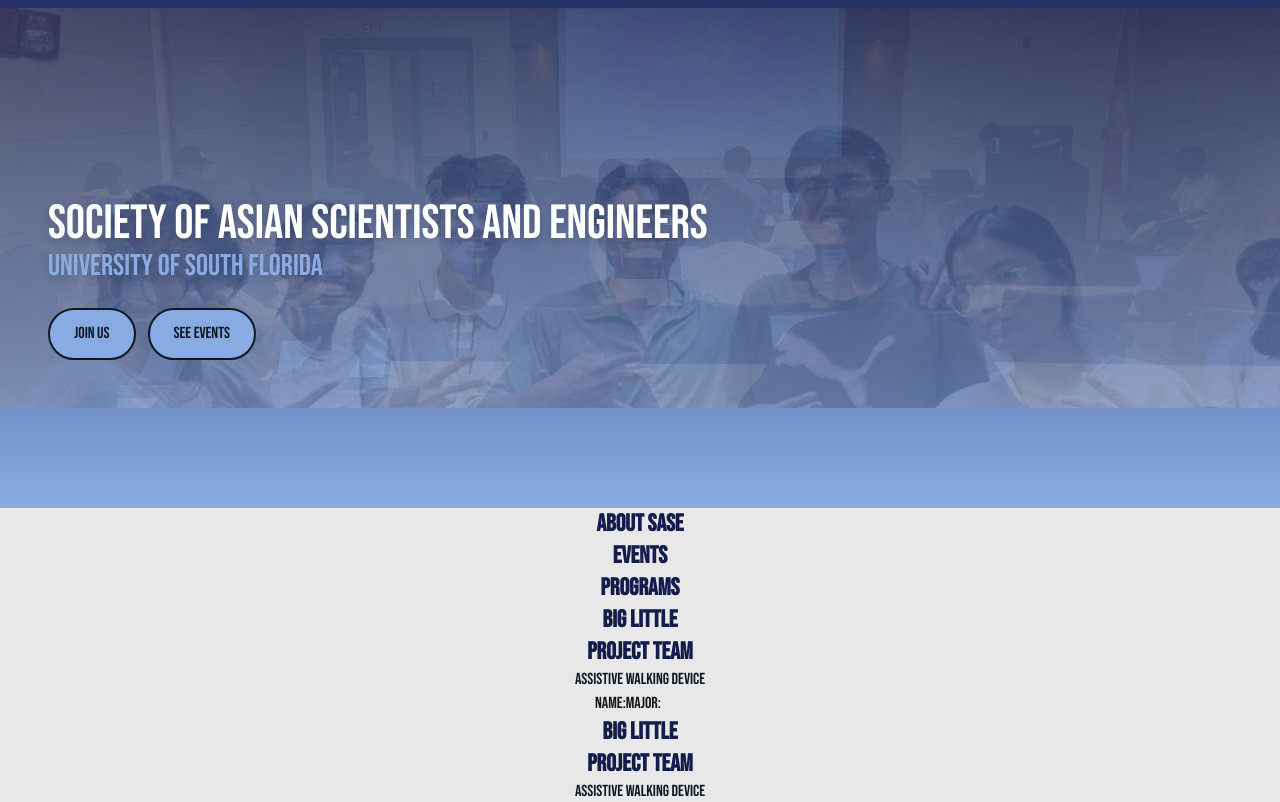
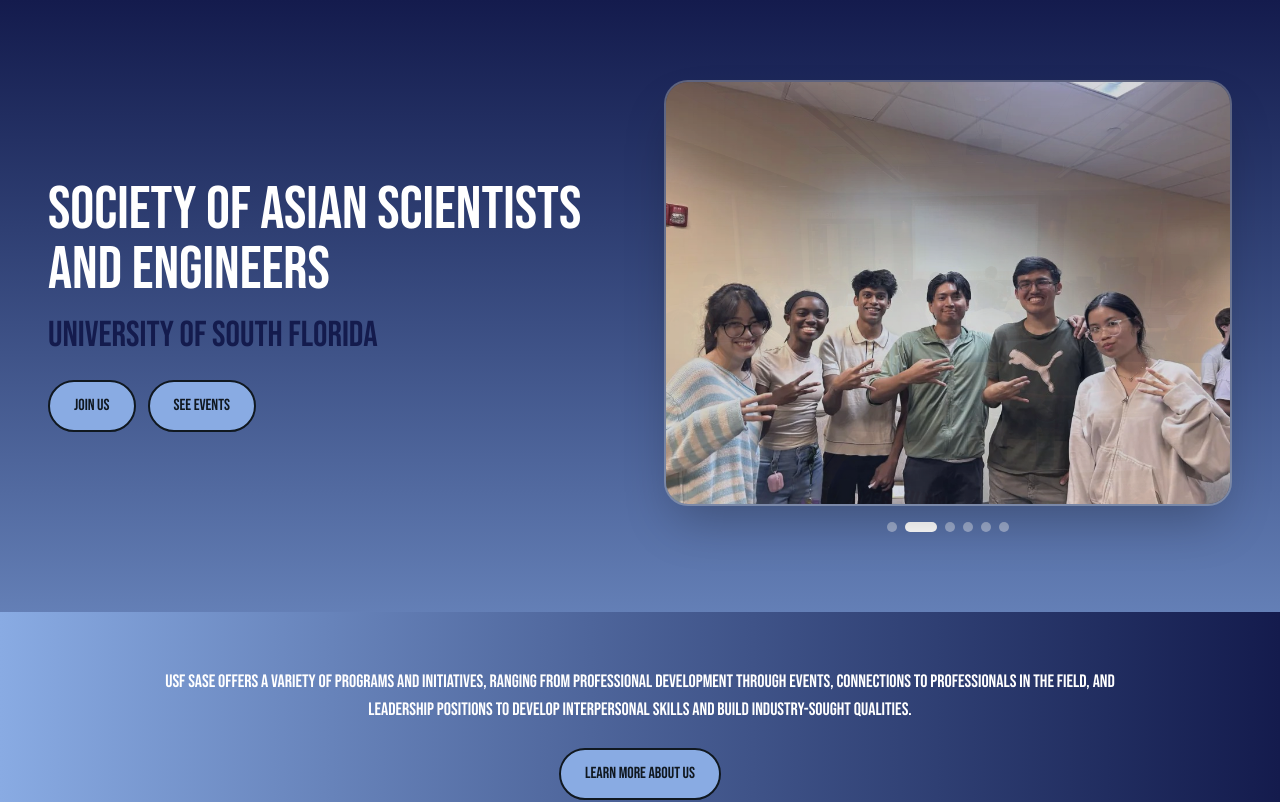
Before and after one commit to patchatul/SASE-Website, a Next.js app: page / in a window 1280 px wide. Shown: the top 802 px of the page. Built offline with nearby package versions, Linux system fonts and the light colour scheme.

Commit message:
Pat move main to LandingPage, simple Hero version

```diff
--- a/app/page.tsx
+++ b/app/page.tsx
@@ -1,5 +1,4 @@
 "use client";
-import Image from "next/image";
 import MenuBar from "@/components/menubar";
 import Footer from "@/components/footer";
 import About from "@/app/about/page";
@@ -9,93 +8,21 @@
 import Programs from "@/app/programs/page";
 import ProjectTeam from "@/components/projectTeam";
 import BigLittle from "@/components/bigLittle";
-import { motion, AnimatePresence } from "motion/react";
-import { useState, useEffect } from "react";
-import Link from "next/link";
-
-const memberImages = [
-  { src: "/members/workshop.jpeg", alt: "SASE USF Workshop" },
-  { src: "/members/big_little1.jpeg", alt: "SASE USF Big Little event" },
-  { src: "/members/big_little.jpeg", alt: "SASE USF Big Little event" },
-  { src: "/members/karaoke.jpeg", alt: "SASE USF Karaoke event" },
-  { src: "/members/project_team1.jpeg", alt: "SASE USF Project team" },
-  { src: "/members/project_team.jpeg", alt: "SASE USF Project team" },
-];
+import LandingPage from "@/components/landingPage";
 
 export default function Home() {
-  const [activeImage, setActiveImage] = useState(0);
-
-  useEffect(() => {
-    const intervalId = window.setInterval(() => {
-      setActiveImage(
-        (currentImage) => (currentImage + 1) % memberImages.length,
-      );
-    }, 5000);
-
-    return () => window.clearInterval(intervalId);
-  }, []);
 
   return (
-    <div className="flex flex-col items-center justify-center min-h-screen ">
-      <nav className="">
+    <div>
+      <nav>
         <MenuBar />
       </nav>
-      <main className="relative flex w-full items-center justify-center overflow-hidden bg-linear-to-t from-(--color-secondary) to-(--color-primary) min-h-150">
 
-        <div className="relative flex flex-col justify-center items-cneter min-h-100 w-full overflow-hidden transition-transform duration-500 ease-out">
-
-          <AnimatePresence>
-            <motion.div
-              key={memberImages[activeImage].src}
-              className="absolute inset-0"
-              initial={{ opacity: 0, scale: 1.04 }}
-              animate={{ opacity: 1, scale: 1 }}
-              exit={{ opacity: 0 }}
-              transition={{
-                opacity: { duration: 1.2 },
-                scale: { duration: 5 },
-              }}
-            >
-              <Image
-                src={memberImages[activeImage].src}
-                alt={memberImages[activeImage].alt}
-                fill
-                priority={activeImage === 0}
-                loading={activeImage === 0 ? "eager" : "lazy"}
-                sizes="(min-width: 2048px) 66vw, 100vw"
-                className="object-cover opacity-25"
-              />
-            </motion.div>
-          </AnimatePresence>
-          <div className="absolute inset-x-0 bottom-0 z-20 flex flex-col justify-center p-5 sm:p-8 lg:p-12">
-            <h1 className="text-4xl text-white drop-shadow-lg md:text-5xl">
-              Society of Asian Scientists and Engineers
-            </h1>
-            <p className="text-2xl text-(--color-secondary) drop-shadow-lg md:text-3xl">
-              University of South Florida
-            </p>
-            <div className="mt-6 flex flex-wrap gap-3">
-              <Link
-                href="https://bullsconnect.usf.edu/SASE/club_signup"
-                className="text-md rounded-full border-2 bg-(--color-secondary) px-6 py-3 transition hover:scale-105 hover:border-white"
-              >
-                Join us
-              </Link>
-              <Link
-                href="/events"
-                className="text-md rounded-full border-2 bg-(--color-secondary) px-6 py-3 transition hover:scale-105 hover:border-white"
-              >
-                See events
-              </Link>
-            </div>
-          </div>
-        </div>
+      <main>
+        <LandingPage/>
       </main>
 
-      <div className="flex w-full flex-col items-center justify-center px-5 text-center md:px-20">
-        <div className="bg-linear-to-r from-(--color-secondary) to-(--color-primary) text-(--color-primary)">
-          <p></p>
-        </div>
+      <div className="flex w-full flex-col items-center justify-center text-center">
         <About />
         <Events />
         <Programs />
--- /dev/null
+++ b/components/landingPage.tsx
@@ -0,0 +1,111 @@
+"use client";
+import Image from "next/image";
+import { motion, AnimatePresence } from "motion/react";
+import { useState, useEffect } from "react";
+import Link from "next/link";
+
+const memberImages = [
+  { src: "/members/workshop.jpeg", alt: "SASE USF Workshop" },
+  { src: "/members/big_little1.jpeg", alt: "SASE USF Big Little event" },
+  { src: "/members/big_little.jpeg", alt: "SASE USF Big Little event" },
+  { src: "/members/karaoke.jpeg", alt: "SASE USF Karaoke event" },
+  { src: "/members/project_team1.jpeg", alt: "SASE USF Project team" },
+  { src: "/members/project_team.jpeg", alt: "SASE USF Project team" },
+];
+
+export default function LandingPage() {
+  const [activeImage, setActiveImage] = useState(0);
+
+  useEffect(() => {
+    const intervalId = window.setInterval(() => {
+      setActiveImage(
+        (currentImage) => (currentImage + 1) % memberImages.length,
+      );
+    }, 5000);
+
+    return () => window.clearInterval(intervalId);
+  }, []);
+  return (
+    <div className="w-full bg-linear-to-t from-(--color-secondary) to-(--color-primary)">
+      <div className="mx-auto grid w-full max-w-7xl items-center gap-8 px-5 py-10 sm:px-8 sm:py-14 lg:grid-cols-2 lg:gap-12 lg:px-12 lg:py-20">
+        <div className="flex flex-col gap-4">
+          <h1 className="text-4xl text-white md:text-6xl">
+            Society of Asian Scientists and Engineers
+          </h1>
+          <p className="text-3xl text-(--color-primary) md:text-4xl">
+            University of South Florida
+          </p>
+          <div className="mt-2 flex flex-wrap gap-3">
+            <Link
+              href="https://bullsconnect.usf.edu/SASE/club_signup"
+              className="text-md rounded-full border-2 bg-(--color-secondary) px-6 py-3 transition hover:scale-110 hover:border-white"
+            >
+              Join us
+            </Link>
+            <Link
+              href="/events"
+              className="text-md rounded-full border-2 bg-(--color-secondary) px-6 py-3 transition hover:scale-110 hover:border-white"
+            >
+              See events
+            </Link>
+          </div>
+        </div>
+        <div className="flex flex-col items-center gap-4">
+          <div className="relative aspect-4/3 w-full overflow-hidden rounded-3xl border-2 border-white/30 bg-black/20 shadow-2xl">
+            <AnimatePresence initial={false}>
+              <motion.div
+                key={memberImages[activeImage].src}
+                className="absolute inset-0"
+                initial={{ opacity: 0, scale: 1.06 }}
+                animate={{ opacity: 1, scale: 1 }}
+                exit={{ opacity: 0 }}
+                transition={{
+                  opacity: { duration: 1 },
+                  scale: { duration: 5, ease: "linear" },
+                }}
+              >
+                <Image
+                  src={memberImages[activeImage].src}
+                  alt={memberImages[activeImage].alt}
+                  fill
+                  priority={activeImage === 0}
+                  sizes="(min-width: 1024px) 50vw, 100vw"
+                  className="object-cover"
+                />
+              </motion.div>
+            </AnimatePresence>
+          </div>
+          <div className="flex gap-2">
+            {memberImages.map((image, index) => (
+              <button
+                key={image.src}
+                type="button"
+                aria-label={`Show photo ${index + 1}`}
+                onClick={() => setActiveImage(index)}
+                className={`h-2.5 rounded-full transition-all ${
+                  index === activeImage
+                    ? "w-8 bg-white"
+                    : "w-2.5 bg-white/40 hover:bg-white/70"
+                }`}
+              />
+            ))}
+          </div>
+        </div>
+      </div>
+      <section className="w-full bg-linear-to-r from-(--color-secondary) to-(--color-primary)">
+        <div className="mx-auto flex w-full max-w-5xl flex-col items-center gap-6 px-5 py-10 text-center sm:px-8 sm:py-14">
+          <p className="text-lg text-white">
+            USF SASE offers a variety of programs and initiatives, ranging from
+            professional development through events, connections to
+            professionals in the field, and leadership positions to develop
+            interpersonal skills and build industry-sought qualities.
+          </p>
+          <Link href="/about" className="text-md rounded-full border-2 bg-(--color-secondary) px-6 py-3 transition hover:scale-110 hover:border-white"
+            >
+            Learn more about us
+          </Link>
+        </div>
+      </section>
+    </div>
+  );
+}
```
Also changed, not shown: public/members/big_little.jpeg.
